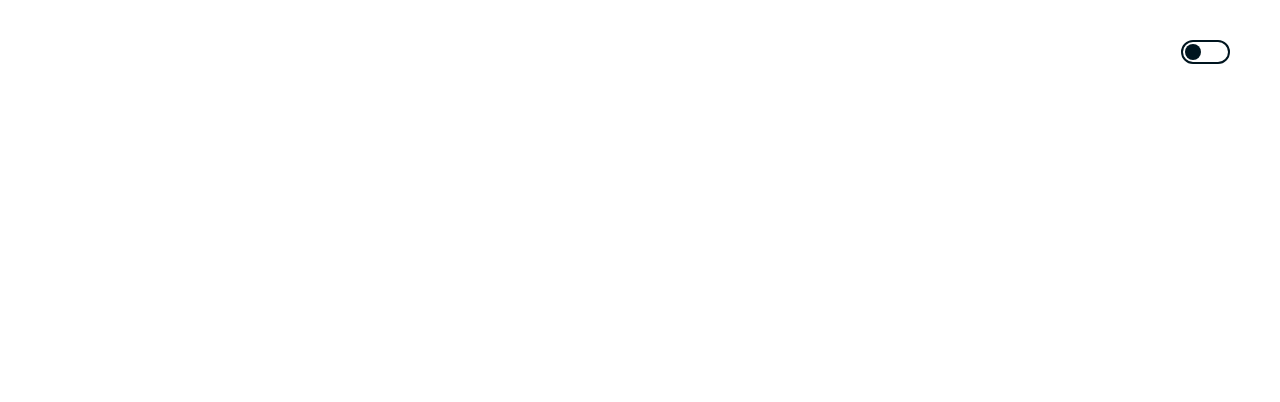
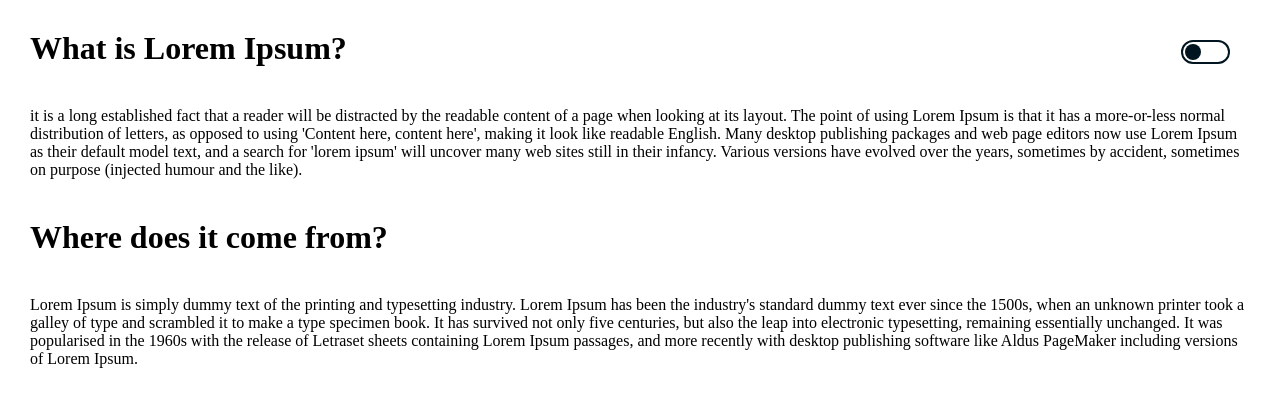
Before and after one commit to maahicodes/Toggle-Button, a plain HTML site: page index.html in a window 1280 px wide. Drawn offline with nearby package versions, Linux system fonts and the light colour scheme.

Commit message:
Update index.html
added content line

```diff
--- a/index.html
+++ b/index.html
@@ -7,6 +7,15 @@
 
 <body>
  <div class="toggle"></div>
+
+	<div class="content">
+	  <h1>What is Lorem Ipsum?</h1>
+	  <p>it is a long established fact that a reader will be distracted by the readable content of a page when looking at its layout. The point of using Lorem Ipsum is that it has a more-or-less normal distribution of letters, as opposed to using 'Content here, content here', making it look like readable English. Many desktop publishing packages and web page editors now use Lorem Ipsum as their default model text, and a search for 'lorem ipsum' will uncover many web sites still in their infancy. Various versions have evolved over the years, sometimes by accident, sometimes on purpose (injected humour and the like).</p>
+
+	  <h1>Where does it come from?</h1>
+	  <p>Lorem Ipsum is simply dummy text of the printing and typesetting industry. Lorem Ipsum has been the industry's standard dummy text ever since the 1500s, when an unknown printer took a galley of type and scrambled it to make a type specimen book. It has survived not only five centuries, but also the leap into electronic typesetting, remaining essentially unchanged. It was popularised in the 1960s with the release of Letraset sheets containing Lorem Ipsum passages, and more recently with desktop publishing software like Aldus PageMaker including versions of Lorem Ipsum.</p>
+
+	 </div>
 
  <script src="https://code.jquery.com/jquery-3.5.1.min.js"></script>
  <script>
```
